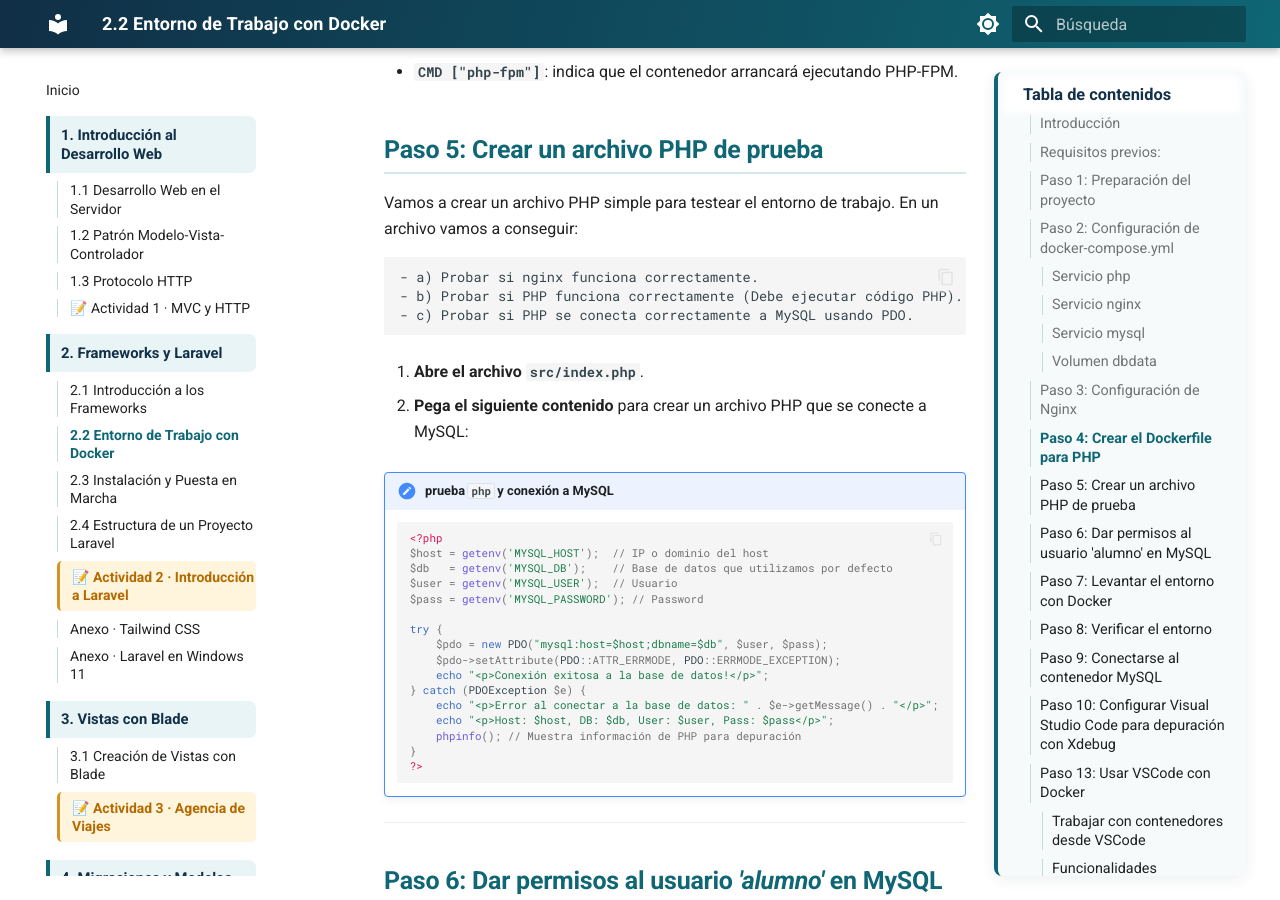
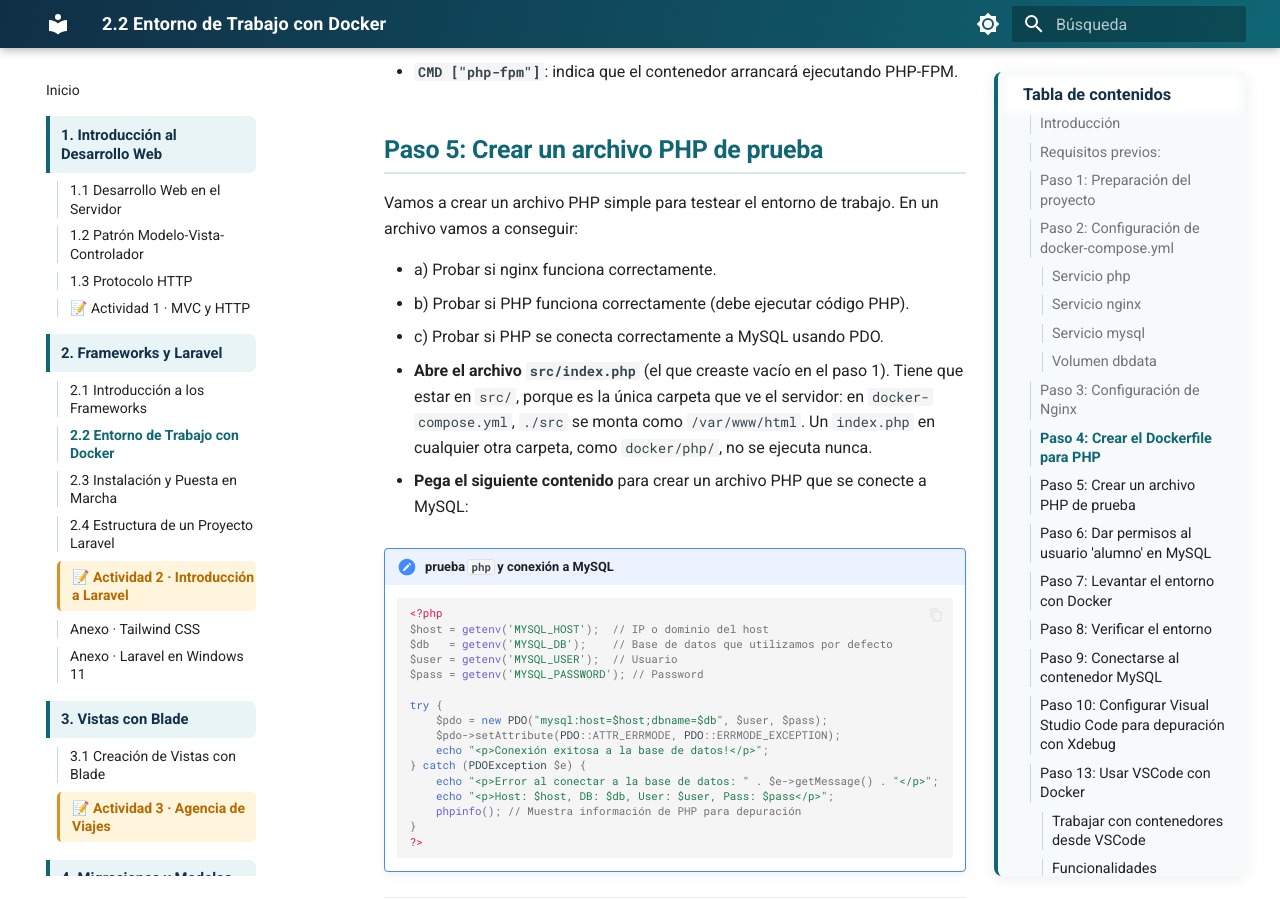
Before and after one commit to evaprofe/CURSO_DWES_2627, an MkDocs documentation site: the page built from docs/tema-02-frameworks-laravel/2-2-configuracion-del-entorno-de-trabajo-con-docker.md, in a window 1280 px wide and 900 px high, scrolled down 10499 px. Built offline with MkDocs 1.6.1 and Material for MkDocs 9.7.7, drawn with Linux system fonts in a browser that asks for light colours.

Commit message:
2.2 paso 5: el index.php de prueba va en src/ (y la lista de objetivos ya no parece código)
Co-Authored-By: Claude Opus 5.5 <noreply@anthropic.com>
Claude-Session: https://claude.ai/code/session_01TebUxFVcE19MoqUiiF7ZX1

````diff
--- a/docs/tema-02-frameworks-laravel/2-2-configuracion-del-entorno-de-trabajo-con-docker.md
+++ b/docs/tema-02-frameworks-laravel/2-2-configuracion-del-entorno-de-trabajo-con-docker.md
@@ -411,13 +411,11 @@ Podemos resumir el contenido del `Dockerfile` en los siguientes puntos:
 
 Vamos a crear un archivo PHP simple para testear el entorno de trabajo. En un archivo vamos a conseguir:
 
-```text
 - a) Probar si nginx funciona correctamente.
-- b) Probar si PHP funciona correctamente (Debe ejecutar código PHP).
+- b) Probar si PHP funciona correctamente (debe ejecutar código PHP).
 - c) Probar si PHP se conecta correctamente a MySQL usando PDO.
-```
 
-1. **Abre el archivo `src/index.php`**.
+1. **Abre el archivo `src/index.php`** (el que creaste vacío en el paso 1). Tiene que estar en `src/`, porque es la única carpeta que ve el servidor: en `docker-compose.yml`, `./src` se monta como `/var/www/html`. Un `index.php` en cualquier otra carpeta, como `docker/php/`, no se ejecuta nunca.
 
 2. **Pega el siguiente contenido** para crear un archivo PHP que se conecte a MySQL:
 
````
